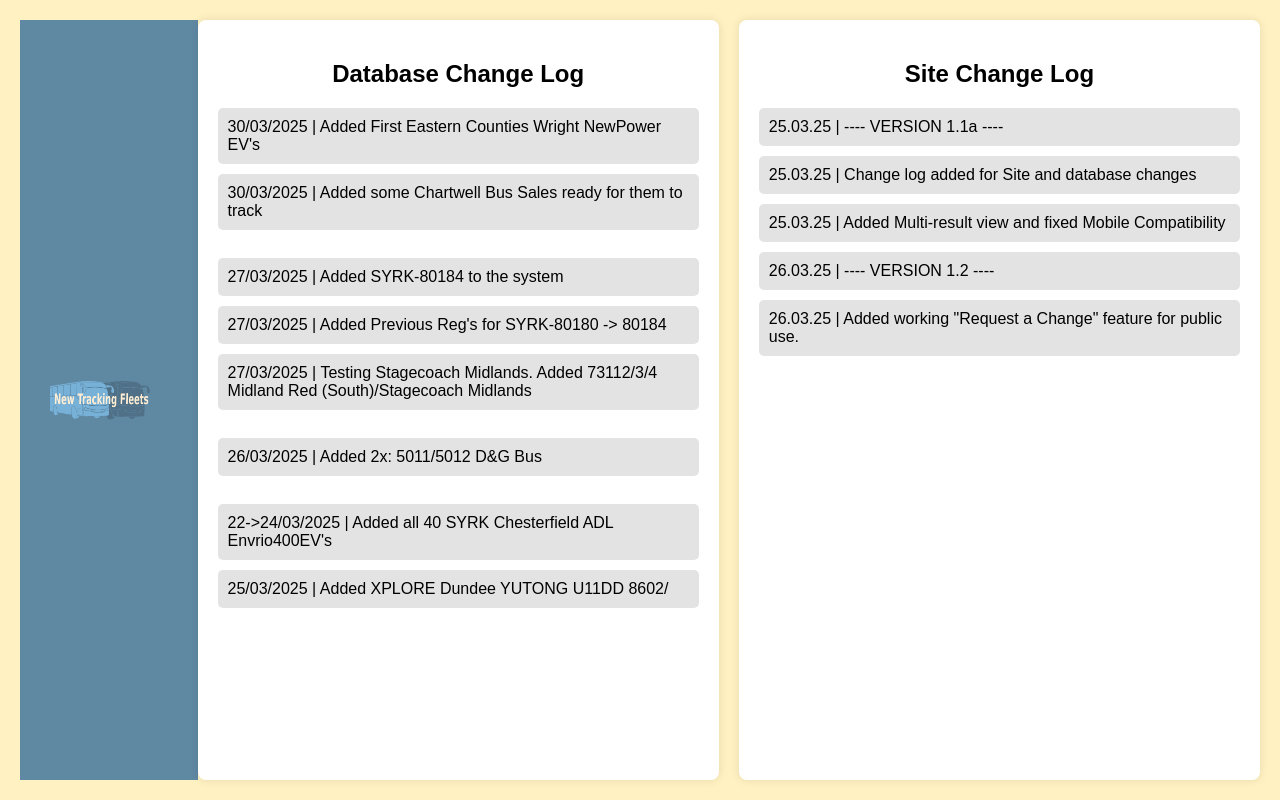
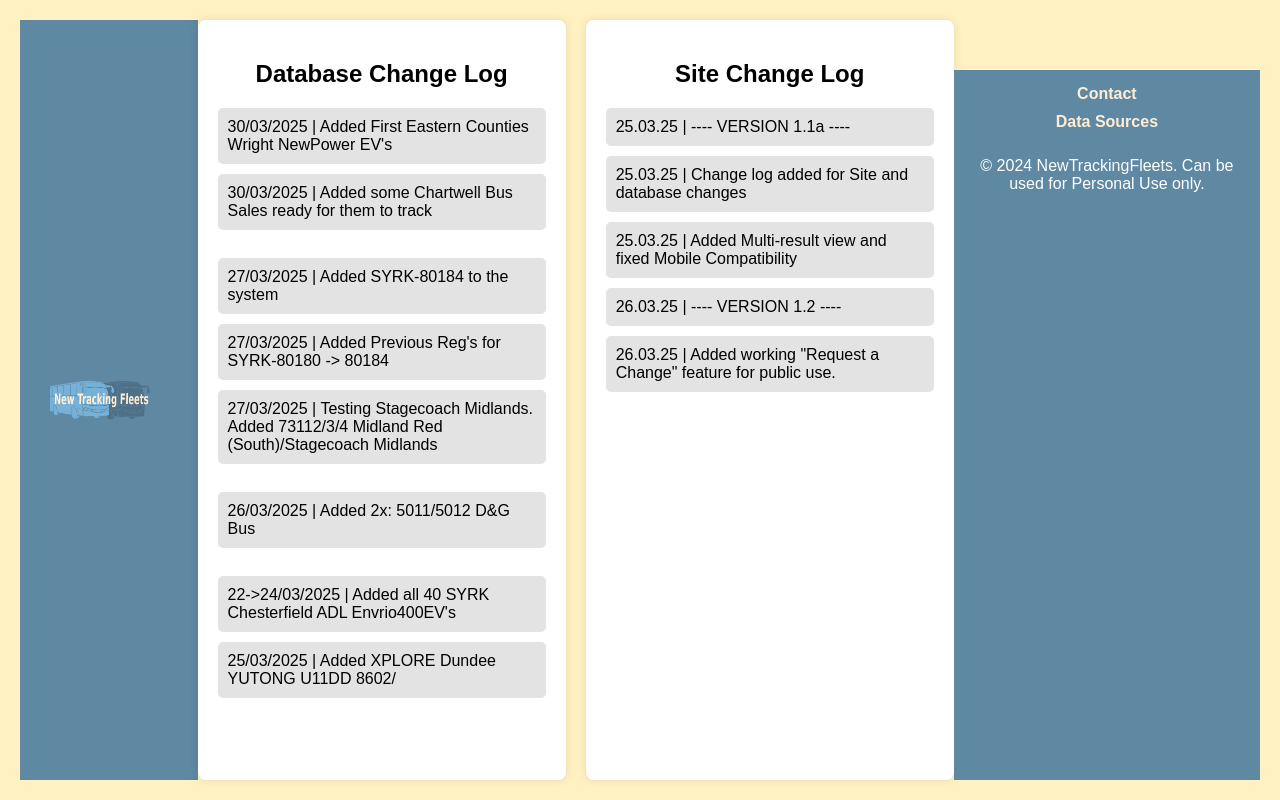
Before and after one commit to PowerGMedia/newtrackingdata, a Flask app: page /changes in a window 1280 px wide. Run offline with Flask 3, Linux system fonts and the light colour scheme.

Commit message:
general fixes and mobile compat v2

```diff
--- a/templates/changes.html
+++ b/templates/changes.html
@@ -62,6 +62,27 @@
         nav a:hover {
             background: #dddddd;
         }
+        footer {
+            margin-top: 50px;
+            padding: 15px;
+            background: #5f88a3;
+            text-align: center;
+            color: white;
+        }
+        .footer-content {
+            display: flex;
+            flex-direction: column;
+            align-items: center;
+            gap: 10px;
+        }
+        footer a {
+            color: rgb(255, 238, 212);
+            text-decoration: none;
+            font-weight: bold;
+        }
+        footer a:hover {
+            text-decoration: underline;
+        }
   </style>
 </head>
 <body>
@@ -103,4 +124,13 @@
     </div>
   </div>
 </body>
+<footer>
+  <div class="footer-content">
+
+      <a href="/contact">Contact</a>
+      <a href="/data-sources">Data Sources</a>
+
+      <p>© 2024 NewTrackingFleets. Can be used for Personal Use only.</p>
+  </div>
+</footer>
 </html>
--- a/templates/contact.html
+++ b/templates/contact.html
@@ -76,9 +76,10 @@
 
 <footer>
     <div class="footer-content">
-        <h5>These buttons may not be 100% working as I am currently working on them!</h5>
-        <a href="/">Home</a>
+
+        <a href="/contact">Contact</a>
         <a href="/data-sources">Data Sources</a>
+
         <p>© 2024 NewTrackingFleets. Can be used for Personal Use only.</p>
     </div>
 </footer>
--- a/templates/data-sources.html
+++ b/templates/data-sources.html
@@ -81,9 +81,10 @@
 
     <footer>
         <div class="footer-content">
-            <h5>These buttons may not be 100% working as I am currently working on them!</h5>
-            <a href="/">Home</a>
+
             <a href="/contact">Contact</a>
+            <a href="/data-sources">Data Sources</a>
+
             <p>© 2024 NewTrackingFleets. Can be used for Personal Use only.</p>
         </div>
     </footer>
--- a/templates/index.html
+++ b/templates/index.html
@@ -216,7 +216,7 @@
 </body>
 <footer>
     <div class="footer-content">
-        <h5>These buttons may not be 100% working as I am currently working on them!</h5>
+
         <a href="/contact">Contact</a>
         <a href="/data-sources">Data Sources</a>
 
```
